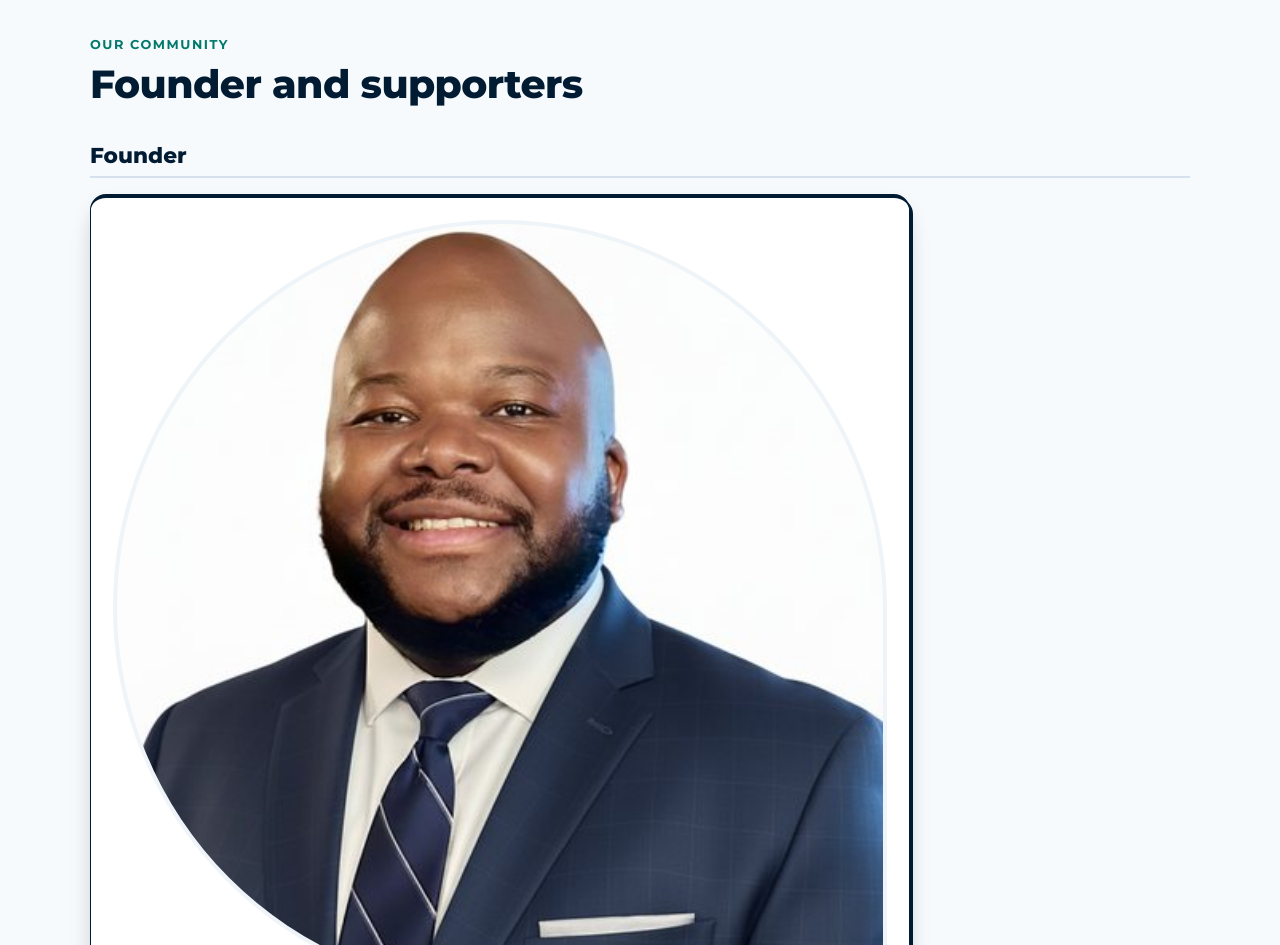
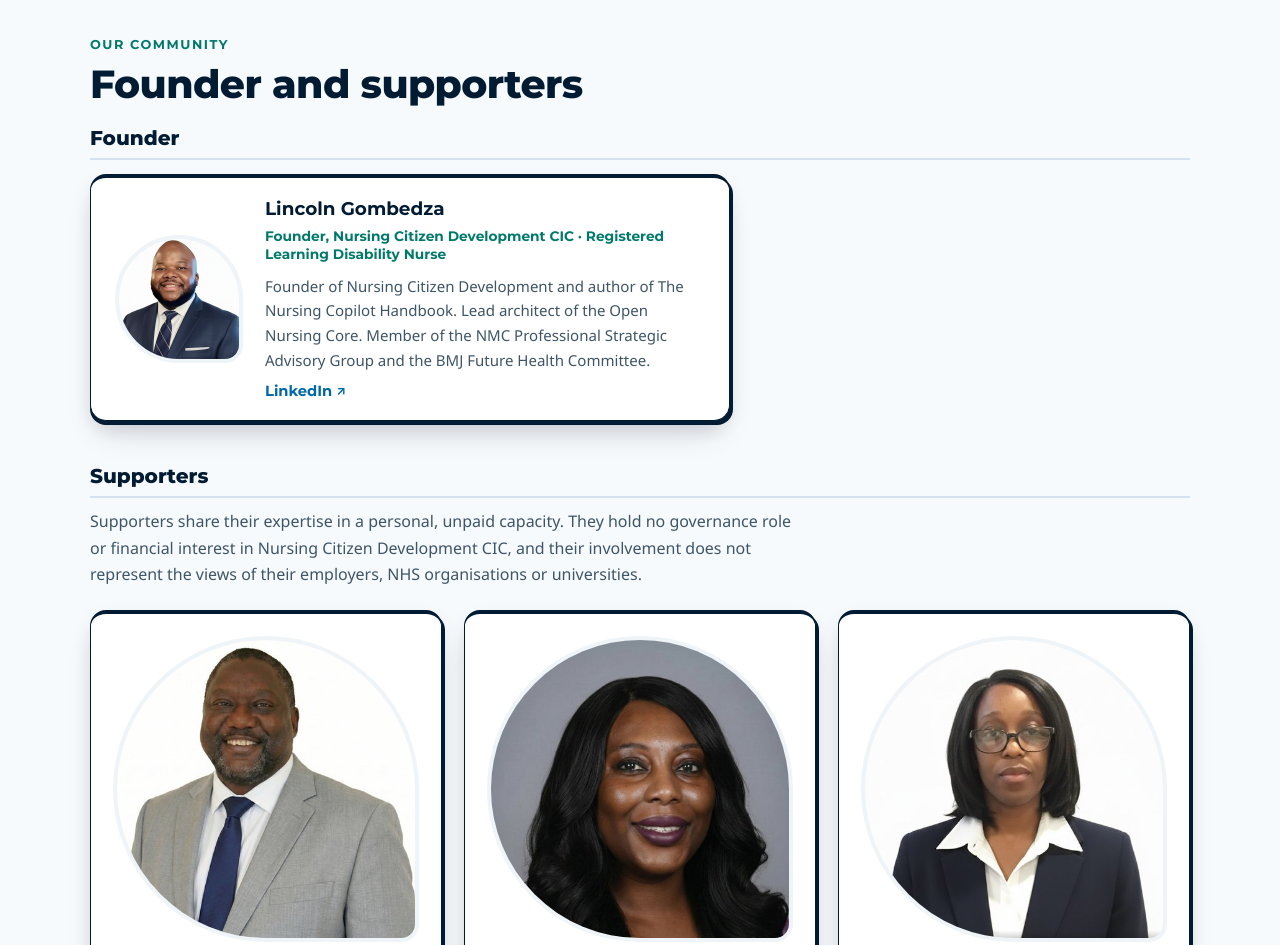
Before and after one commit to Clinical-Quality-Artifical-Intelligence/ncd-website, a plain HTML site: page index.html in a window 1280 px wide. Shown: the part 5120-6065 px from the top of the page. Drawn offline with Linux system fonts and the light colour scheme.

Commit message:
Fix Founder card sizing and spacing before Supporters heading

```diff
--- a/assets/site.css
+++ b/assets/site.css
@@ -231,19 +231,9 @@ section.dark .small { color: var(--muted); margin-top: 28px; }
 .road p { font-size: .95rem; margin: 0; color: #cfe0ee; }
 
 /* team */
-.group-heading { font-size: 1.35rem; font-weight: 800; color: var(--navy); margin: 36px 0 16px; padding-bottom: 8px; border-bottom: 2px solid #d5e2ed; }
-.group-note { margin-bottom: 24px; font-size: 1.02rem; }
-.founder-card {
-  display: grid;
-  grid-template-columns: 180px 1fr;
-  gap: 28px;
-  align-items: center;
-  max-width: 820px;
-  margin-bottom: 12px;
-}
-.founder-card img { width: 180px; margin-bottom: 0; }
-.founder-body { display: flex; flex-direction: column; align-items: flex-start; }
-.person h4 { font: 700 1.15rem/1.2 var(--font-display); color: var(--navy); margin: 0 0 .4em; }
+.group-heading { font-size: 1.25rem; font-weight: 800; color: var(--navy); margin: 20px 0 14px; padding-bottom: 8px; border-bottom: 2px solid #d5e2ed; }
+.founder-card + .group-heading { margin-top: 44px; margin-bottom: 10px; }
+.group-note { margin: 0 0 22px; font-size: 1rem; }
 .team { display: flex; flex-wrap: wrap; justify-content: center; gap: 22px; }
 .team .person { flex: 0 1 calc((100% - 44px) / 3); }
 @media (max-width: 960px) { .team .person { flex-basis: calc((100% - 22px) / 2); } }
@@ -267,6 +257,7 @@ section.dark .small { color: var(--muted); margin-top: 28px; }
   box-shadow: var(--shadow-card-hover);
   transform: perspective(850px) translateY(-6px) rotateX(var(--rx, 2deg)) rotateY(var(--ry, -2deg));
 }
+.person h4 { font: 700 1.15rem/1.2 var(--font-display); color: var(--navy); margin: 0 0 .35em; }
 .person img { width: 100%; aspect-ratio: 1; object-fit: cover; object-position: top center; background: var(--mist); border-radius: 50% 50% 18px 50%; border: 4px solid var(--mist); margin-bottom: 16px; transition: border-color .2s; }
 .person:hover img { border-color: var(--teal); }
 .person .role { font: 700 .86rem/1.35 var(--font-display); color: var(--text-teal); margin-bottom: 10px; }
@@ -274,6 +265,18 @@ section.dark .small { color: var(--muted); margin-top: 28px; }
 .person a { margin-top: auto; font: 700 .92rem var(--font-display); text-decoration: none; display: inline-flex; align-items: center; gap: 4px; }
 .person a::after { content: "\2197"; font-size: .85em; }
 .person a:hover { text-decoration: underline; }
+.person.founder-card {
+  display: grid;
+  grid-template-columns: 128px 1fr;
+  gap: 22px;
+  align-items: center;
+  max-width: 640px;
+  padding: 20px 24px;
+  margin: 0;
+}
+.person.founder-card img { width: 128px; height: 128px; margin-bottom: 0; }
+.founder-body { display: flex; flex-direction: column; align-items: flex-start; }
+.founder-body p:last-of-type { margin-bottom: .6em; }
 blockquote {
   margin: 48px auto 0;
   max-width: 820px;
@@ -362,8 +365,8 @@ table.cookies thead th { background: var(--mist); }
   .panels { padding: 20px; }
   .feature { padding: 24px; gap: 24px; }
   .feature img { max-width: 210px; }
-  .founder-card { grid-template-columns: 1fr; gap: 16px; }
-  .founder-card img { width: 150px; }
+  .person.founder-card { grid-template-columns: 1fr; gap: 14px; }
+  .person.founder-card img { width: 120px; height: 120px; }
   .person img { max-width: 150px; }
   .foot { grid-template-columns: 1fr; }
 
```
